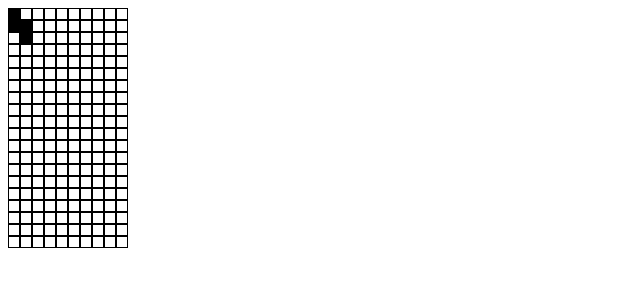
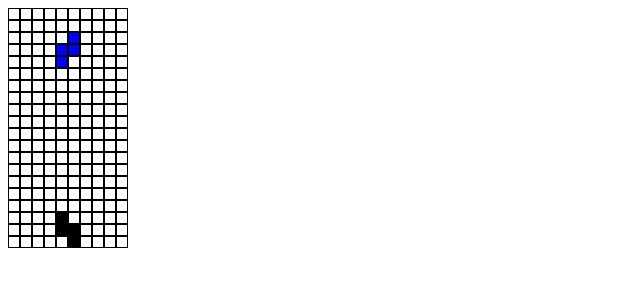
Before and after one commit to efader/js-tetris, a plain HTML site: page index.html in a window 1280 px wide. Shown: the whole page, without its empty margins (0-640 px from the left). Drawn offline with nearby package versions, Linux system fonts and the light colour scheme.

Commit message:
Pieces now die at the bottom and when they hit other pieces. Pieces start in the center. Pieces can be randomly generated. Continuious movement. Auto moving on timer.

```diff
--- a/index.html
+++ b/index.html
@@ -18,6 +18,10 @@
 				}
 
 				.live {
+					background-color: blue;
+				}
+
+				.dead{
 					background-color: black;
 				}
 
@@ -37,45 +41,44 @@
 					var xKey = "x";
 					var yKey = "y";
 					var live = "live";
-					var livePiece = shapes.forwardsZ;
-
-					init = function() {
-						bindKeyup();
-						buildGrid();
-						pieceOperator(livePiece, markLiveTile);
-					};
+					var dead = "dead";
+					var livePiece;
 
 					isInBounds = function(x, y) {
 						return (x > 0 && x <= xSize && y > 0 && y <= ySize);
-					};
+					}
+
+					isValidMove = function(x, y) {
+						return isInBounds(x, y) && !isDead(x,y);
+					}
+
+					isLive = function(x,y){
+						return getTile(x, y).hasClass(live);
+					}
+
+					isDead = function(x,y){
+						return getTile(x, y).hasClass(dead);
+					}
+
+					isEmpty = function(x, y){
+						return !getTile(x, y).hasClass(live) && !getTile(x, y).hasClass(dead);
+					}
 
 					left = function(x, y) {
-						var newX = x - 1;
-						if(isInBounds(newX, y)) {
-							return tileCoordinates(newX, y);
-						};
-					};
+						return tileCoordinates(x - 1, y);
+					}
 
 					right = function(x, y) {
-						var newX = x + 1;
-						if(isInBounds(newX, y)) {
-							return tileCoordinates(newX, y);
-						};
-					};
+						return tileCoordinates(x + 1, y);
+					}
 
 					up = function(x, y) {
-						var newY = y - 1;
-						if(isInBounds(x, newY)) {
-							return tileCoordinates(x, newY);
-						};
-					};
+						return tileCoordinates(x, y - 1);
+					}
 
 					down = function(x, y) {
-						var newY = y + 1;
-						if(isInBounds(x, newY)) {
-							return tileCoordinates(x, newY);
-						};
-					};
+						return tileCoordinates(x, y + 1);
+					}
 
 					clockwise = function(centerX, centerY){
 						return function(x, y){
@@ -83,9 +86,7 @@
 							var diffY = centerY - y;
 							var newX = centerX + diffY;
 							var newY = centerY - diffX;
-							if(isInBounds(newX, newY)) {
-								return tileCoordinates(newX, newY);
-							};
+							return tileCoordinates(newX, newY);
 						}
 					}
 
@@ -95,59 +96,97 @@
 							var diffY = centerY - y;
 							var newX = centerX - diffY;
 							var newY = centerY + diffX;
-							if(isInBounds(newX, newY)) {
-								return tileCoordinates(newX, newY);
-							};
+							return tileCoordinates(newX, newY);
 						}
 					}
 
 					tileCoordinates = function(x, y) {
-						return {
-							x: x,
-							y: y
+						if (isValidMove(x,y)) {
+							return {
+								x: x,
+								y: y
+							}
 						}
 					}
 
 					getTile = function(x, y) {
 						return $("#" + tileName + "-" + x + "-" + y);
-					};
+					}
 
 					markLiveTile = function(x, y) {
-						getTile(x, y).addClass(live);
-					};
+						var tile = getTile(x, y);
+						if (!tile.hasClass(live)) {
+							tile.addClass(live);
+						}
+						if (tile.hasClass(dead)) {
+							tile.removeClass(dead);
+						}
+					}
 
 					markEmptyTile = function(x, y) {
-						getTile(x, y).removeClass(live);
-					};
+						var tile = getTile(x, y);
+						if (tile.hasClass(live)) {
+							tile.removeClass(live);
+						}
+						if (tile.hasClass(dead)) {
+							tile.removeClass(dead);
+						}
+					}
+
+					markDeadTile = function(x, y) {
+						var tile = getTile(x, y);
+						if (tile.hasClass(live)) {
+							tile.removeClass(live);
+						}
+						if (!tile.hasClass(dead)) {
+							tile.addClass(dead);;
+						}
+					}
 
 					clone = function(piece){
 						var newPiece = [];
 						pieceOperator(piece, function(x, y){
 							newPiece.push({x: x, y: y});
 						});
-					};
+						return newPiece;
+					}
+
+					getRandomPiece = function(){
+						var newPiece = [];
+						var piece = shapes[Math.floor(Math.random() * 5)];
+						pieceOperator(piece, function(x, y){
+							newPiece.push({x: x + Math.floor(xSize / 2 - 1), y: y});
+						});
+						return newPiece;
+					}
 
 					pieceOperator = function(piece, pieceFunction) {
 						for(var i = 0; i < 4; i++) {
 							pieceFunction(piece[i].x, piece[i].y);
 						}
-					};
+					}
 
 					moveLivePiece = function(direction) {
-						var newLivePiece = [];
-						var isNewPieceValid = true;
+						var movedPiece = [];
+						var isMoveValid = true;
 
 						pieceOperator(livePiece, function(x, y){
 							var movedTile = direction(x,y);
-							isNewPieceValid = isNewPieceValid && movedTile;
-							newLivePiece.push(movedTile);
+							isMoveValid = isMoveValid && movedTile;
+							movedPiece.push(movedTile);
 						});
-						if (isNewPieceValid) {
+						if (isMoveValid) {
 							pieceOperator(livePiece, markEmptyTile);
-							pieceOperator(newLivePiece, markLiveTile);
-							livePiece = newLivePiece;
-						};
-					};
+							pieceOperator(movedPiece, markLiveTile);
+							livePiece = movedPiece;
+						} else if (direction == down) {
+							movedPiece = getRandomPiece();
+							pieceOperator(livePiece, markDeadTile);
+							pieceOperator(movedPiece, markLiveTile);
+							livePiece = movedPiece;
+						}
+
+					}
 
 					buildGrid = function() {
 						for (var i = 1; i <= ySize; i++) {
@@ -156,12 +195,18 @@
 							for (var j = 1; j <= xSize; j++) {
 								var tile = $("<span>", {id: tileName + "-" + j + "-" + i , class: tileName});
 								row.append(tile);
-							};
-						};
-					};
+							}
+						}
+					}
 
-					bindKeyup = function() {
-					    $(document).bind('keyup', function(e){
+					bindTimer = function(millis){
+						setInterval(function(){
+							moveLivePiece(down);
+						},millis);
+					}
+
+					bindKeydown = function() {
+					    $(document).bind('keydown', function(e){
 					      	if(e.which==40) {
 						        moveLivePiece(down);
 						    }
@@ -169,68 +214,63 @@
 						        moveLivePiece(right);
 						    }
 						    if(e.which==38) {
-						        //moveLivePiece(up);
-						        //rotateLivePiece();
-						//        moveLivePiece(function(x, y){
-						//        	return clockwise(x, y, livePiece[1].x, livePiece[1].y);
-						//        });
-								moveLivePiece(cClockwise(livePiece[1].x, livePiece[1].y));
+								moveLivePiece(clockwise(livePiece[1].x, livePiece[1].y));
 						    }
 						    if(e.which==37) {
 						    	moveLivePiece(left);
 						    }
 					    });
-					};
+					}
 
-				//$("body").on("focus",":input", function(){ $(document).unbind('keyup'); });
-				//$("body").on("blur",":input", function(){ bindKeyup(); });
+					init = function() {
+						buildGrid();
+						livePiece = getRandomPiece();
+						bindKeydown();
+						bindTimer(250);
+						pieceOperator(livePiece, markLiveTile);
+					}
 
 					init();
 				}
 
-				var shapes = {
-					square : [
+				var shapes = [
+					[
 						{x:1, y:1},
 						{x:1, y:2},
 						{x:2, y:1},
 						{x:2, y:2}
 					],
-
-					forwardsL : [
+					[
 						{x:1, y:1},
 						{x:1, y:2},
 						{x:1, y:3},
 						{x:2, y:3}
 					],
-
-					backwardsL : [
+					[
 						{x:2, y:1},
 						{x:2, y:2},
 						{x:2, y:3},
 						{x:1, y:3}
 					],
-
-					forwardsZ : [
+					[
 						{x:1, y:1},
 						{x:1, y:2},
 						{x:2, y:2},
 						{x:2, y:3}
 					],
-
-					backwardsZ : [
+					[
 						{x:2, y:1},
 						{x:2, y:2},
 						{x:1, y:2},
 						{x:1, y:3}
 					],
-
-					line : [
+					[
 						{x:1, y:1},
 						{x:1, y:2},
 						{x:1, y:3},
 						{x:1, y:4}
 					]
-				};
+				];
 
 			</script>
 		</head>
```
